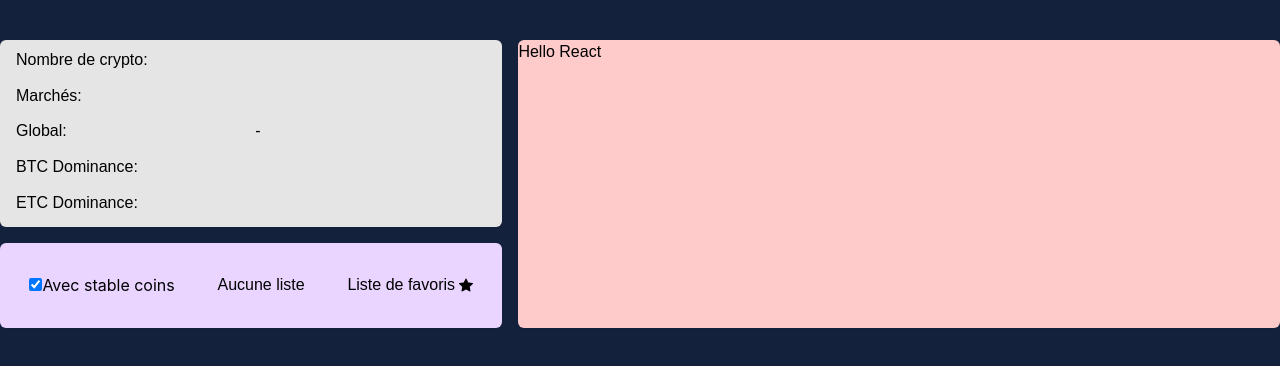
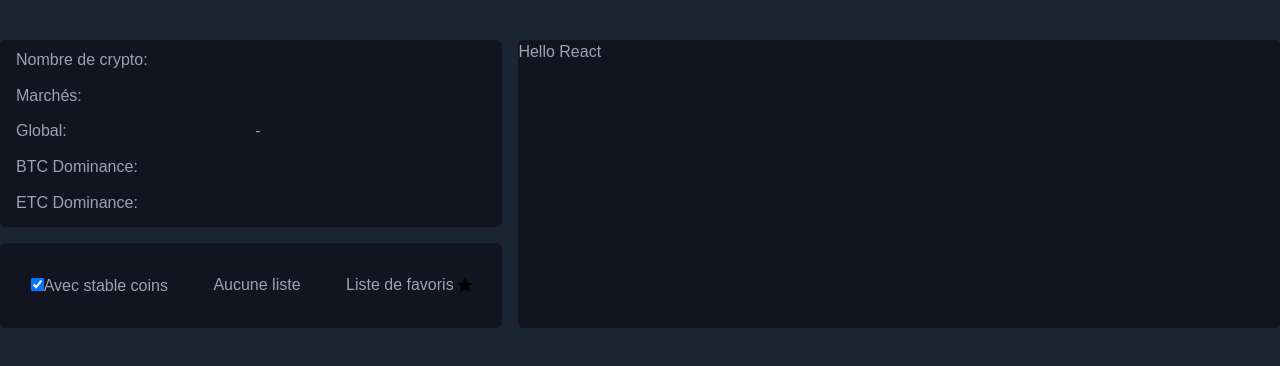
Before and after one commit to williambaele/crypto-watch, a React (Create React App) app: page / in a window 1280 px wide. Shown: the top 366 px of the page. Built offline with nearby package versions, Linux system fonts and the light colour scheme; no server answers.

Commit message:
Changed font and bg colors

```diff
--- a/src/components/HeaderLeftBottom.js
+++ b/src/components/HeaderLeftBottom.js
@@ -2,15 +2,15 @@ import React from 'react';
 
 const HeaderLeftBottom = () => {
   return (
-    <div className="md:row-span-2 md:col-span-2 bg-purple-200 rounded-md shadow-sm flex items-center justify-around p-2">
-      <div>
-      <input type="checkbox" defaultChecked={true} id="stableCoin" />
-      <label htmlFor="stableCoin" >Avec stable coins</label>
+    <div className="md:row-span-2 md:col-span-2 bg-[#121420] rounded-md shadow-sm flex items-center justify-around p-2">
+      <div className="cursor-pointer">
+        <input type="checkbox" defaultChecked={true} id="stableCoin" />
+        <label htmlFor="stableCoin" >Avec stable coins</label>
       </div>
-      <div>
+      <div className="cursor-pointer">
         <p>Aucune liste</p>
       </div>
-      <div className="flex gap-1 items-center">
+      <div className="flex gap-1 items-center cursor-pointer">
         <p>Liste de favoris</p>
         <svg xmlns="http://www.w3.org/2000/svg" width="14" height="14" fill="currentColor" class="bi bi-star-fill" viewBox="0 0 16 16">
           <path d="M3.612 15.443c-.386.198-.824-.149-.746-.592l.83-4.73L.173 6.765c-.329-.314-.158-.888.283-.95l4.898-.696L7.538.792c.197-.39.73-.39.927 0l2.184 4.327 4.898.696c.441.062.612.636.282.95l-3.522 3.356.83 4.73c.078.443-.36.79-.746.592L8 13.187l-4.389 2.256z"/>
--- a/src/components/HeaderLeftTop.js
+++ b/src/components/HeaderLeftTop.js
@@ -13,7 +13,7 @@ const HeaderLeftTop = () => {
   }, [])
 
   return (
-    <div className="md:col-span-2 md:row-span-4 bg-[#E5E5E5] rounded-md shadow-sm grid p-2 px-4">
+    <div className="md:col-span-2 md:row-span-4 bg-[#121420] rounded-md shadow-sm grid p-2 px-4">
       <div className="grid grid-cols-2 gap-2 w-full">
         <p className="col-span-1 text-md font-large">Nombre de crypto:</p>
         <p className="col-span-1 text-md">
--- a/src/components/HeaderRight.js
+++ b/src/components/HeaderRight.js
@@ -2,7 +2,7 @@ import React from 'react';
 
 const HeaderRight = () => {
   return (
-    <div className="md:col-span-3 md:row-span-6 bg-red-200 rounded-md shadow-sm">
+    <div className="md:col-span-3 md:row-span-6 bg-[#121420] rounded-md shadow-sm">
       <p>Hello React</p>
     </div>
   );
--- a/src/pages/Home.js
+++ b/src/pages/Home.js
@@ -5,7 +5,7 @@ import HeaderRight from '../components/HeaderRight';
 
 const Home = () => {
   return (
-    <div className="h-screen bg-[#14213D] py-10 px-4 md:px-0">
+    <div className="h-screen bg-[#1b2432] py-10 px-4 md:px-0">
       <div className="container mx-auto">
         <div className="grid md:grid-rows-6 md:grid-cols-5 md:grid-flow-col gap-4 h-72">
           <HeaderLeftTop/>
--- a/src/styles/index.css
+++ b/src/styles/index.css
@@ -23,9 +23,10 @@ code {
 
 h1,h2,h3,h4 {
   font-family: 'Khula', sans-serif;
-  color: #E5E5E5;
+  color: rgb(209 213 219);;
 }
 
-p,a,btn {
+p,a,btn,input,label {
   font-family: 'Kanit', sans-serif;
+  color: rgb(156 163 175);
 }
```
